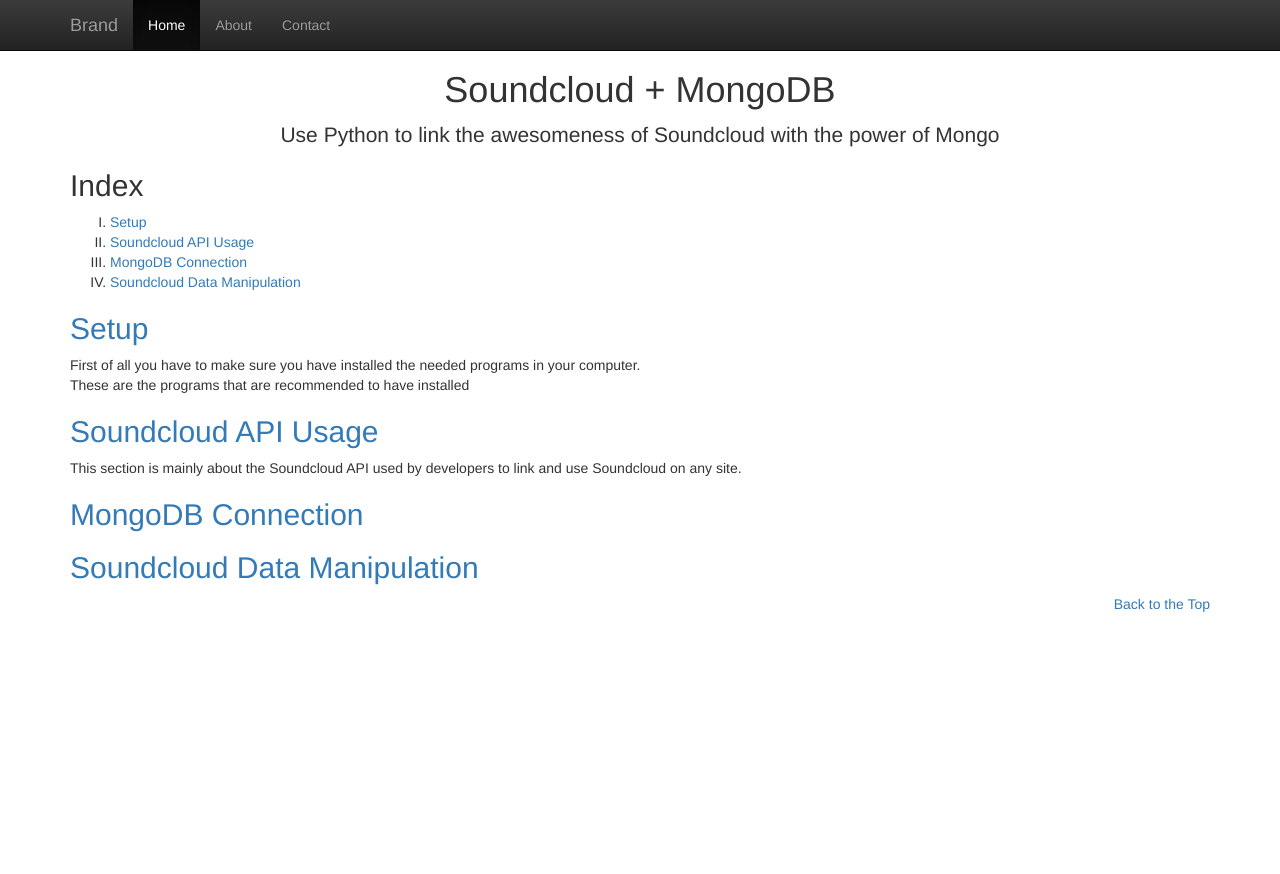
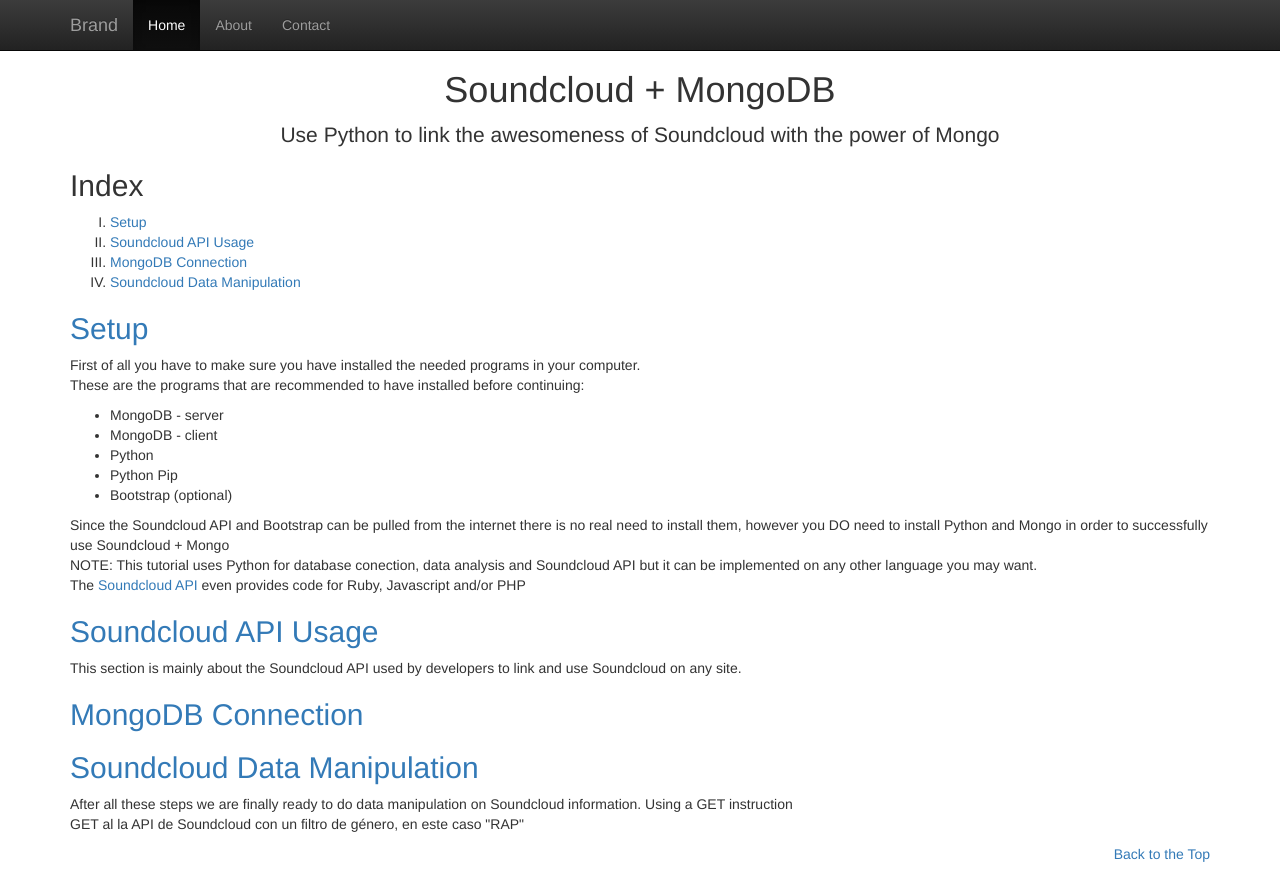
Before and after one commit to mauriciozaragoza/soundcloud-vis, a plain HTML site: page tutorial.html in a window 1280 px wide. Before the commit the page ends 800 px from the top, so only its background shows below. Drawn offline with nearby package versions, Linux system fonts and the light colour scheme.

Commit message:
Added some content to the tutorial

```diff
--- a/tutorial.html
+++ b/tutorial.html
@@ -63,24 +63,36 @@
 	  		<li><a href = "#api">Soundcloud API Usage</a></li>
 	  		<li><a href = "#con">MongoDB Connection</a></li>
 	  		<li><a href = "#data">Soundcloud Data Manipulation</a></li>
+
 	  	</ol>
 	  </div>
 	  <div class = "setup">
 	  	<h2><a id = "set"> Setup </a></h2>
 	  	<p>First of all you have to make sure you have installed the needed programs in your computer.
-	  	<br>These are the programs that are recommended to have installed</p>
+	  	<br>These are the programs that are recommended to have installed before continuing: </p>
+	  	<ul>
+	  		<li>MongoDB - server</li>
+	  		<li>MongoDB - client</li>
+	  		<li>Python</li>
+	  		<li>Python Pip</li>
+	  		<li>Bootstrap (optional)</li>
+	  	</ul>
+	  	<p>Since the Soundcloud API and Bootstrap can be pulled from the internet there is no real need to install them, however you DO need to install Python and Mongo in order to successfully use Soundcloud + Mongo
+	  	<br>NOTE: This tutorial uses Python for database conection, data analysis and Soundcloud API but it can be implemented on any other language you may want.
+	  	<br>The <a href="https://developers.soundcloud.com/">Soundcloud API</a> even provides code for Ruby, Javascript and/or PHP</p>
 	  </div>
 	  <div class = "api">
 	  	<h2><a id = "api"> Soundcloud API Usage </a></h2>
-	  	<p>This section is mainly about the Soundcloud API used by developers to link and use Soundcloud on any site.</p>
+	  	<p>This section is mainly about the Soundcloud API used by developers to link and use Soundcloud on any site. </p>
 	  </div>
 	  <div class = "mongo">
 	  	<h2><a id = "con"> MongoDB Connection </a></h2>
-	  	<p> </p>
+	  	<p>  </p>
 	  </div>
 	  <div class = "data">
 	  	<h2><a id = "data"> Soundcloud Data Manipulation </a></h2>
-	  	<p> </p>
+	  	<p>After all these steps we are finally ready to do data manipulation on Soundcloud information. Using a GET instruction
+	  	<br>GET al la API de Soundcloud con un filtro de género, en este caso "RAP"</p>
 	  </div>
 	  <p align = "right"> <a href = "#top">Back to the Top</a> </p>
 	</div>
```
